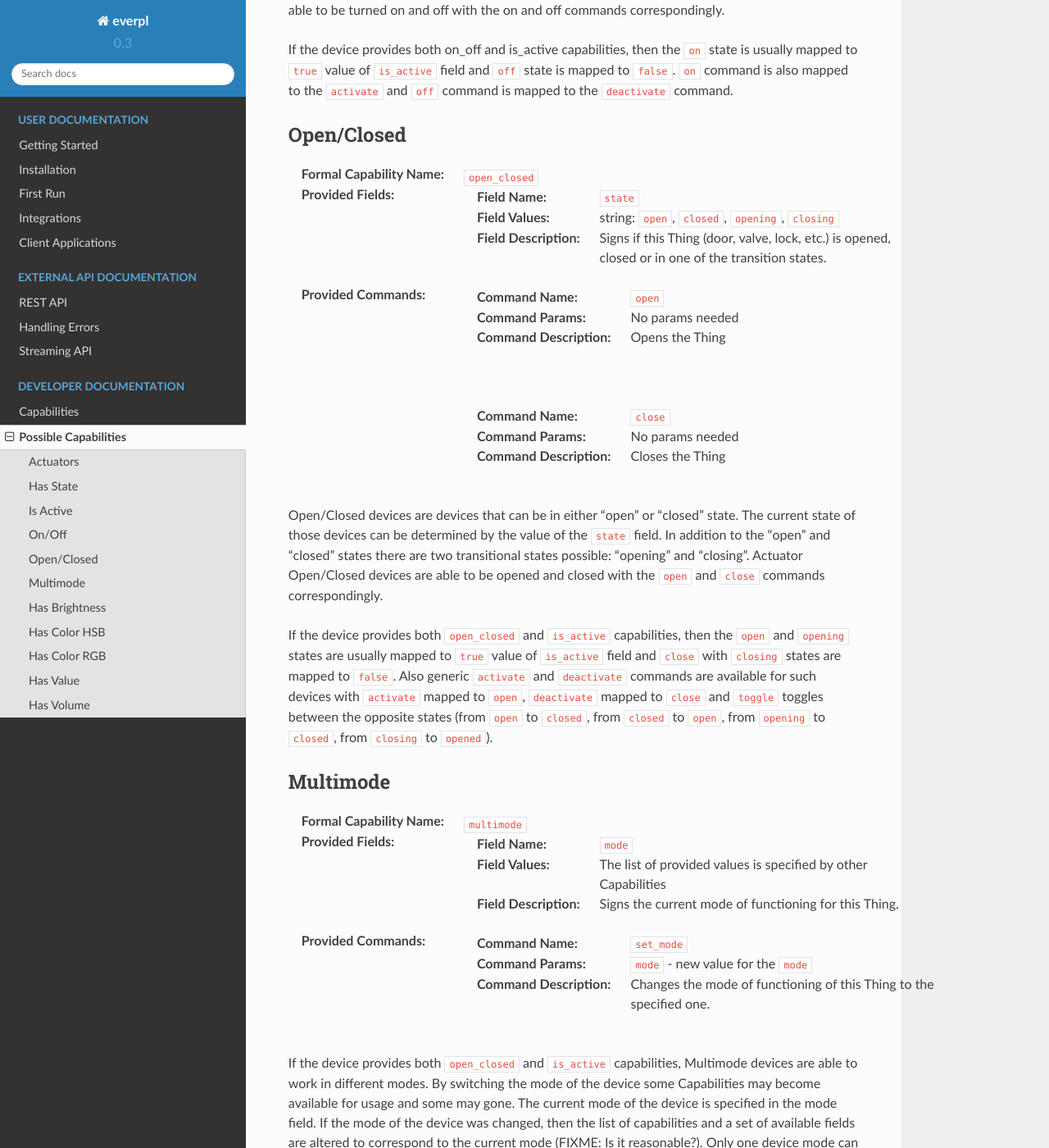
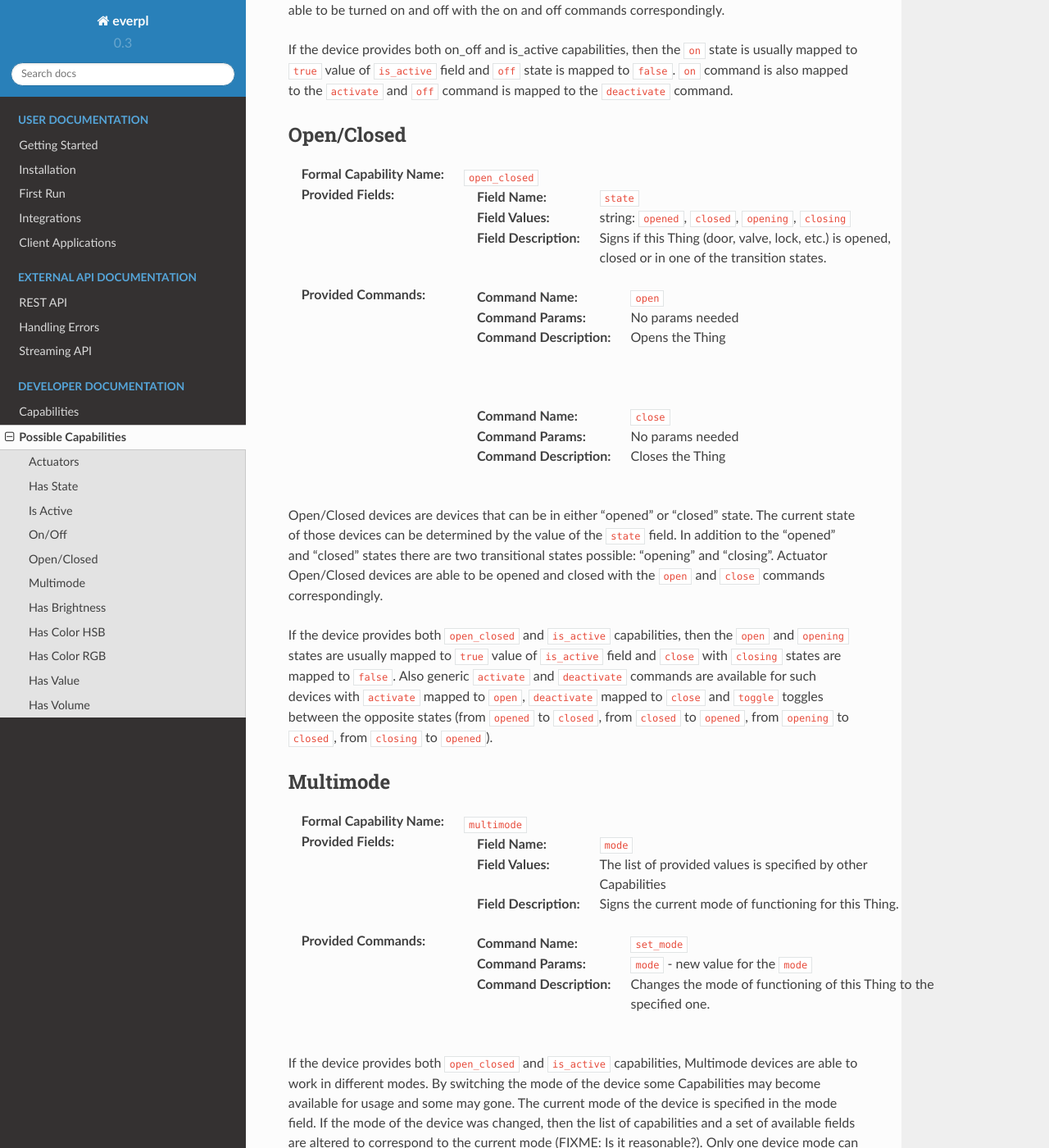
Before and after one commit to fossabot/everpl, a Sphinx documentation site: the page built from docs/source/developer/capability_list.rst, in a window 1280 px wide and 1400 px high, scrolled down 2278 px. Shown: the whole window at 82% size. Built offline with Sphinx 7.4.7 and the Read the Docs theme 2.0.0, drawn with Linux system fonts in a browser that asks for light colours; pages that are not in the unit, such as notebooks, are missing from menus.

Commit message:
DOC FIX: Fixed documentation for Open/Closed states

```diff
--- a/docs/source/developer/capability_list.rst
+++ b/docs/source/developer/capability_list.rst
@@ -151,7 +151,7 @@ Open/Closed
 :Provided Fields:
     :Field Name: ``state``
     :Field Values:
-        string: ``open``, ``closed``, ``opening``, ``closing``
+        string: ``opened``, ``closed``, ``opening``, ``closing``
     :Field Description:
         Signs if this Thing (door, valve, lock, etc.) is opened,
         closed or in one of the transition states.
@@ -170,9 +170,9 @@ Open/Closed
         Closes the Thing
 
 
-Open/Closed devices are devices that can be in either "open" or
+Open/Closed devices are devices that can be in either "opened" or
 "closed" state. The current state of those devices can be determined bу
-the value of the ``state`` field. In addition to the "open" and "closed"
+the value of the ``state`` field. In addition to the "opened" and "closed"
 states there are two transitional states possible: "opening" and "closing".
 Actuator Open/Closed devices are able to be opened and closed with the
 ``open`` and ``close`` commands correspondingly.
@@ -183,7 +183,7 @@ value of ``is_active`` field and ``close`` with ``closing`` states are
 mapped to ``false``. Also generic ``activate`` and ``deactivate`` commands
 are available for such devices with ``activate`` mapped to ``open``,
 ``deactivate`` mapped to ``close`` and ``toggle`` toggles between the
-opposite states (from ``open`` to ``closed``, from ``closed`` to ``open``,
+opposite states (from ``opened`` to ``closed``, from ``closed`` to ``opened``,
 from ``opening`` to ``closed``, from ``closing`` to ``opened``).
 
 
```
